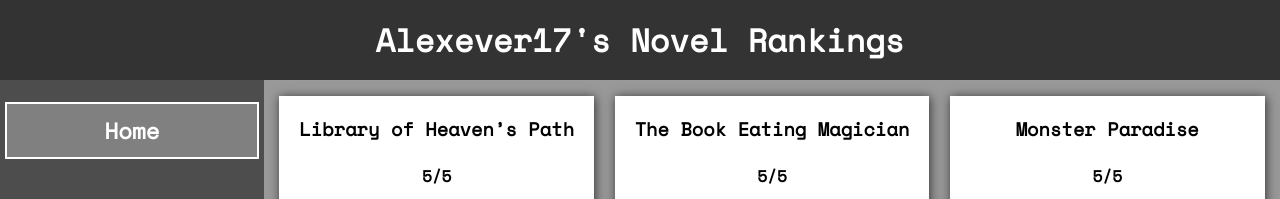
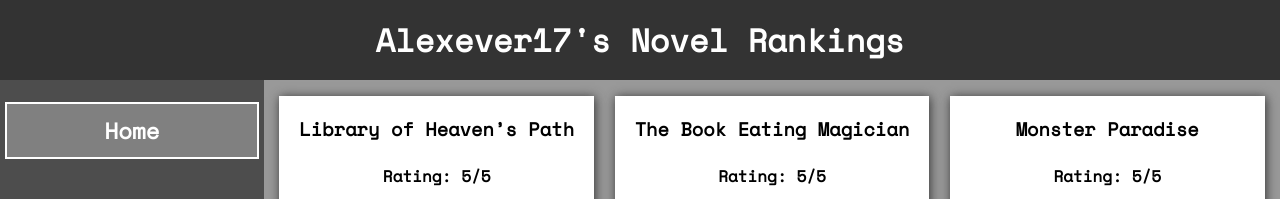
Before and after one commit to Alexever17/novelsAPI, a plain HTML site: page index.html in a window 1280 px wide. Shown: the top 199 px of the page. Drawn offline with nearby package versions, Linux system fonts and the light colour scheme.

Commit message:
small change index rating

```diff
--- a/index.html
+++ b/index.html
@@ -31,7 +31,7 @@
           <main id="main">
             <div class="novel" id="Library">
               <h3 class="title">Library of Heaven’s Path</h3>
-              <h4 class="ranking">5/5</h4>
+              <h4 class="ranking">Rating: 5/5</h4>
               <div class="holder">
                 <img src="https://cdn.novelupdates.com/images/2017/03/Library-of-Heaven%E2%80%99s-Path.jpg" alt="Library of Heaven’s Path web novel cover" class="cover" width="230px" height="329px">
               </div>
@@ -53,7 +53,7 @@ This is an incredible story about teachers and students, grooming and guiding th
             </div>
             <div class="novel" id="Book">
               <h3 class="title">The Book Eating Magician</h3>
-              <h4 class="ranking">5/5</h4>
+              <h4 class="ranking">Rating: 5/5</h4>
               <div class="holder">
                 <img src="https://cdn.novelupdates.com/images/2017/06/QHreGlFjiyOulP98.jpg" alt="The Book Eating Magician web novel cover" class="cover" width="230px" height="329px">
               </div>
@@ -65,7 +65,7 @@ The unprecedented magician who will eat all the magic books of the world has app
             </div>
             <div class="novel" id="Monster">
               <h3 class="title">Monster Paradise</h3>
-              <h4 class="ranking">5/5</h4>
+              <h4 class="ranking">Rating: 5/5</h4>
               <div class="holder">
                 <img src="https://cdn.novelupdates.com/images/2017/11/Monster-Paradise.jpg" alt="Monster paradise web novel cover" class="cover" width="230px" height="329px">
               </div>
```
